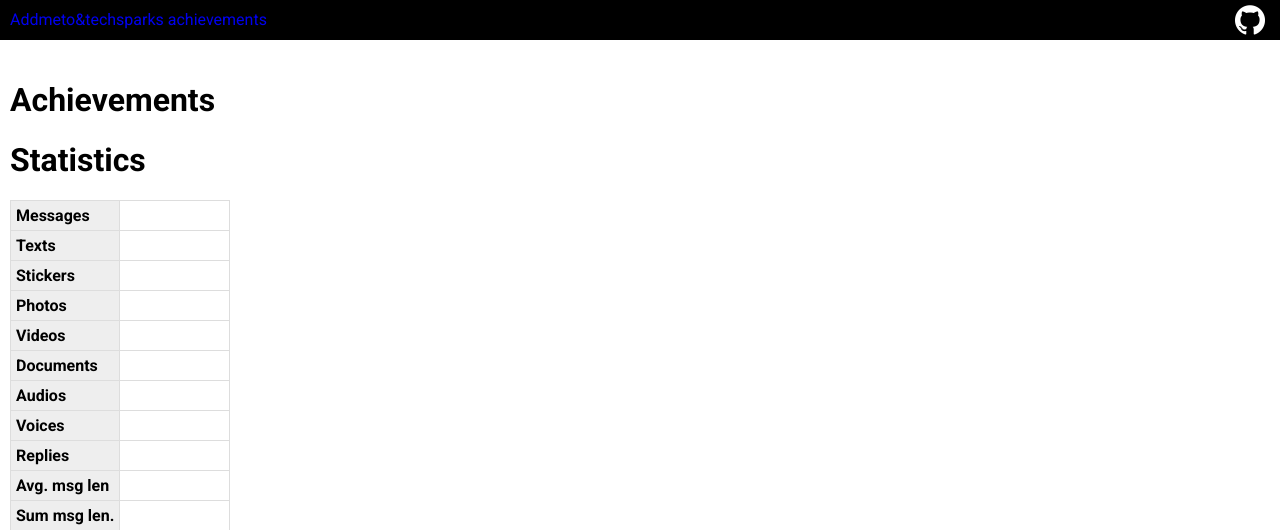
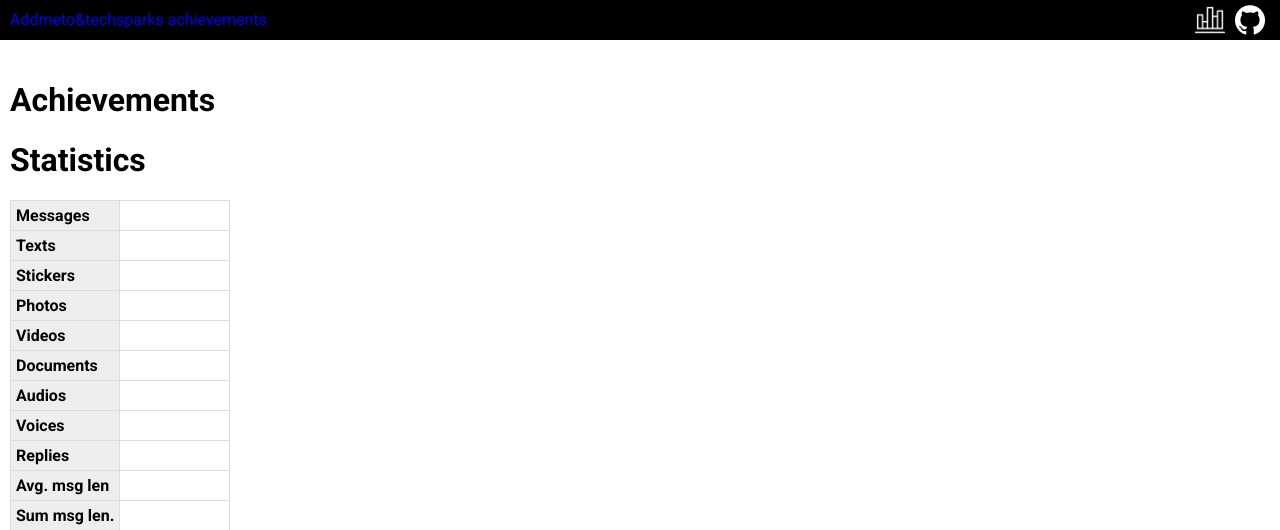
Before and after one commit to cherya/ChatAchievementsBot, a Python web app: template web/templates/user_detail.html in a window 1280 px wide. Shown: the top 530 px of the page. Run offline with Jinja, Linux system fonts and the light colour scheme; the template is opened without the code that fills it, so the values that code supplies are empty.

Commit message:
add stat link to home page

```diff
--- a/web/static/main.css
+++ b/web/static/main.css
@@ -91,10 +91,9 @@ header{
     font-style: italic;
 }
 
-.octocat{
+.octocat, .stat{
     height: 100%;
-    position: absolute;
-    right: 10px;
+    float: right;
     box-sizing: border-box;
     padding: 5px;
 }
--- a/web/templates/base.html
+++ b/web/templates/base.html
@@ -28,6 +28,9 @@
         <a href="https://github.com/cherya/ChatAchievementsBot">
             <img src="{{ url_for('static', filename='images/GitHub.png') }}" alt="github" class="octocat">
         </a>
+        <a href="/stat">
+            <img src="{{ url_for('static', filename='images/chart.png') }}" alt="stat" class="octocat">
+        </a>
     </header>
     <div class=page>
         <div class="main-content">
```
Also changed, not shown: web/static/images/chart.png (added).
